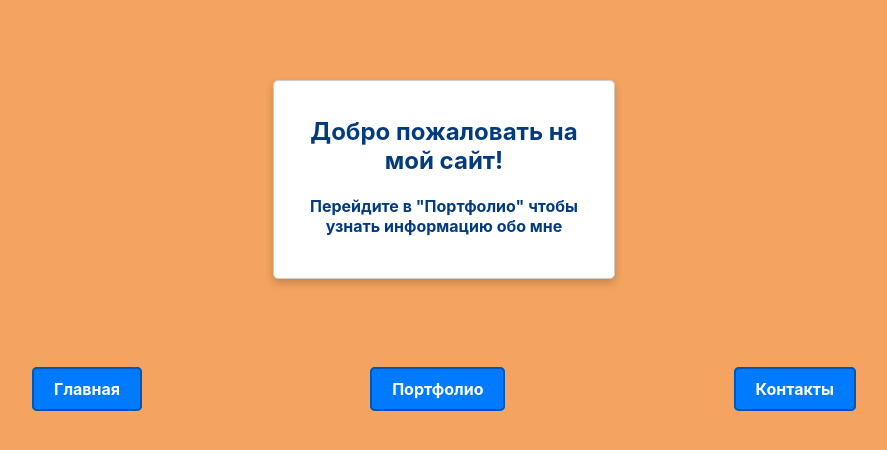
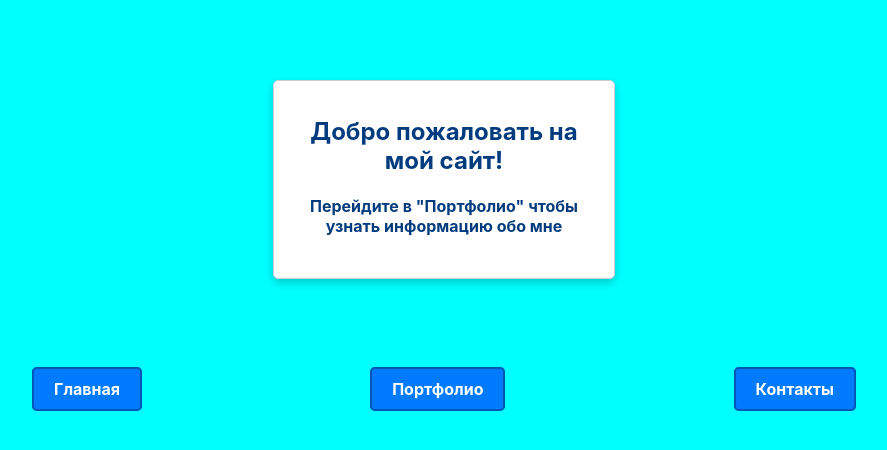
Before and after one commit to Aygeeen/My-Portfolio, a React (Create React App) app: page / in a window 1280 px wide. Shown: the top 450 px of the page, without its empty margins (196-1083 px from the left). Built offline with nearby package versions, Linux system fonts and the light colour scheme.

Commit message:
обновил стили

```diff
--- a/src/styles/style.css
+++ b/src/styles/style.css
@@ -20,5 +20,5 @@ h2 {
 }
 
 body {
-    background-color: #F4A460;
+    background-color: #00FFFF;
 }
```
